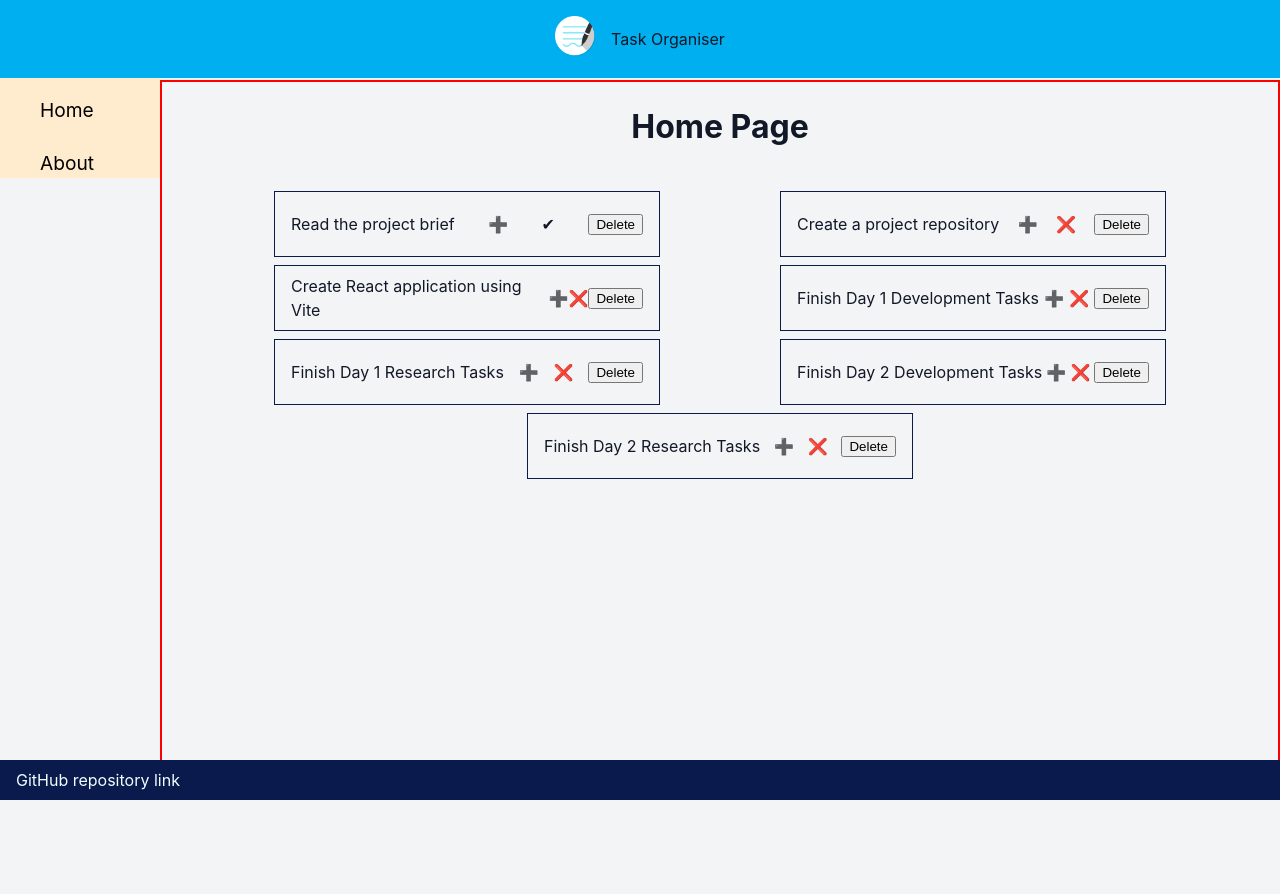
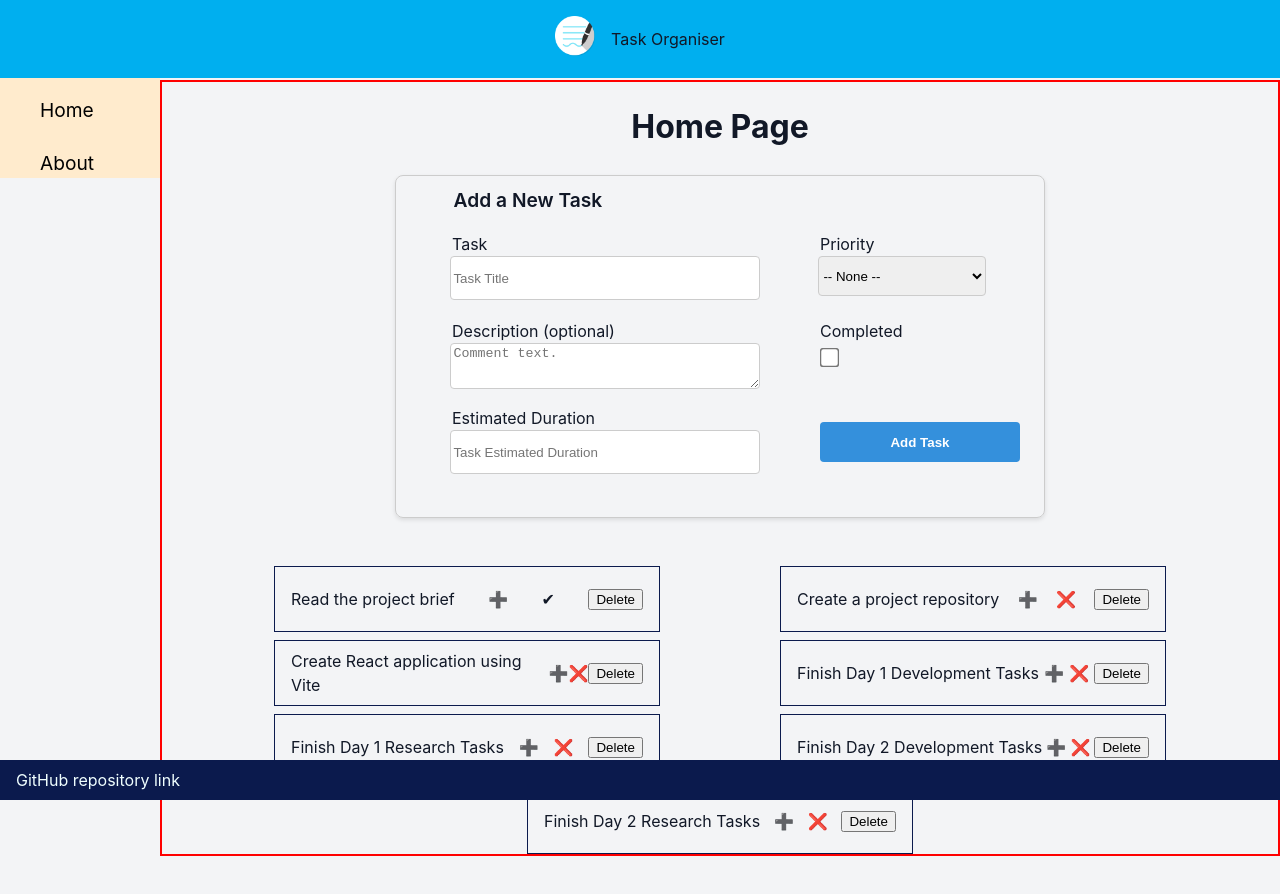
Before and after one commit to mbCeli/to-do-app, a React (Vite) app in the folder mini-project-react-app/: page / in a window 1280 px wide. Shown: the top 894 px of the page. Before the commit the page ends 800 px from the top, so only its background shows below. Built offline with nearby package versions, Linux system fonts and the light colour scheme.

Commit message:
starting form component to create new items

```diff
--- a/mini-project-react-app/src/App.css
+++ b/mini-project-react-app/src/App.css
@@ -53,12 +53,13 @@ aside a {
 }
 
 .pages-container {
-  height: 85vh;
+  height: auto; /* Height changed (before 100vh) because it didn´t fit content*/
   border: 2px solid red;
-  margin: 5em 0 0 10em;
+  margin: 5em 0 5em 10em;
   display: flex;
   flex-direction: column;
   align-items: center;
+  /* padding-bottom: 10em; */
 }
 
 /* .home-page {
@@ -137,3 +138,77 @@ aside a {
   text-decoration: none;
   color: azure;
 }
+
+/* Forms */
+form {
+  position: relative;
+  display: flex;
+  flex-wrap: nowrap; /* With wrap it displays items in a column (I think because of textarea width)*/
+  align-items: flex-start;
+  justify-content: center;
+  max-width: 600px;
+  margin: 1.5rem auto;
+
+  padding: 1.5rem; /* Add some padding to create the card effect */
+  border: 1px solid #ccc; /* Add a border to make it recognizable */
+  border-radius: 0.5rem; /* Rounded corners for the card */
+  box-shadow: 0px 2px 4px rgba(0, 0, 0, 0.1); /* Add a subtle shadow to the card */
+}
+
+form span {
+  position: absolute;
+  top: 0;
+  left: 3em;
+  padding-top: 10px;
+  width: 100%;
+  font-size: 1.2rem;
+  font-weight: 600;
+}
+
+input[type="text"],
+select,
+textarea
+/* input[type="number"] */ {
+  width: 100%;
+  height: 40px;
+  /* padding: 0.5rem; */
+  border: 1px solid #ccc;
+  border-radius: 0.25rem;
+  margin-bottom: 0.5rem;
+  margin-left: -0.1rem;
+}
+
+input[type="checkbox"] {
+  border: 1px solid #ccc;
+  border-radius: 0.25rem;
+  margin-top: 0.5rem;
+  margin-left: 0.2rem;
+  display: block;
+  transform: scale(1.5)
+}
+
+label {
+  display: block;
+  text-align: left;
+  margin: 2rem;
+  height: 55px;
+}
+
+button[type="submit"] {
+  width: 200px;
+  height: 40px;
+  padding: 0.2rem 1rem;
+  margin: 1rem 0 0 2rem;
+  background-color: #3490dc;
+  color: #fff;
+  font-weight: bold;
+  border: none;
+  border-radius: 0.25rem;
+  cursor: pointer;
+}
+
+button[type="submit"]:hover {
+  background-color: #2779bd;
+}
+
+/* End of Forms */
--- /dev/null
+++ b/mini-project-react-app/src/components/AddToDoForm.jsx
@@ -0,0 +1,75 @@
+import { useState } from "react";
+
+export default function AddToDoForm(/* { addStudent } */) {
+    const [fullName, setFullName] = useState("");
+    const [image, setImage] = useState("");
+    const [phone, setPhone] = useState("");
+    const [email, setEmail] = useState("");
+    const [program, setProgram] = useState("");
+    const [graduationYear, setGraduationYear] = useState(2023);
+    const [graduated, setGraduated] = useState(false);
+
+    const handleNameInput = e => setFullName(e.target.value);
+    const handleImageInput = e => setImage(e.target.value);
+    const handlePhoneInput = e => setPhone(e.target.value);
+    const handleProgramSelect = e => setProgram(e.target.value);
+
+    const handleGraduatedInput = e => setGraduated(e.target.checked);
+
+    const handleFormSubmit = (e) => {
+        e.preventDefault();
+        const newStudent = { fullName, email, phone, program, image, graduationYear, graduated };
+
+        /* {addStudent((newStudent))} */
+
+        setFullName("");
+        setImage("");
+        setPhone("");
+        setEmail("");
+        setProgram("");
+        setGraduationYear(2023);
+        setGraduated(false);
+    }
+
+    return (
+        <form onSubmit={handleFormSubmit}>
+            <span>Add a New Task</span>
+            <div>
+                <label>
+                    Task
+                    <input name="task" type="text" value={fullName} onChange={handleNameInput} placeholder="Task Title" />
+                </label>
+
+                <label>
+                    Description (optional)
+                    <textarea name="description" rows="5" cols="40" value={image} onChange={handleImageInput} placeholder="Comment text."></textarea>
+                </label>
+
+                <label>
+                    Estimated Duration
+                    <input name="duration" type="text" value={phone} onChange={handlePhoneInput} placeholder="Task Estimated Duration" />
+                </label>
+            </div>
+
+            <div>
+                <label>
+                    Priority
+                    <select name="priority" value={program} onChange={handleProgramSelect}>
+                        <option value="">-- None --</option>
+                        <option value="Low">Low</option>
+                        <option value="Medium">Medium</option>
+                        <option value="High">High</option>
+                    </select>
+                </label>
+
+                <label>
+                    Completed
+                    <input name="completed" type="checkbox" checked={graduated} onChange={handleGraduatedInput} />
+                </label>
+
+                <button type="submit">Add Task</button>
+            </div>
+
+        </form>
+    );
+}
--- a/mini-project-react-app/src/pages/HomePage.jsx
+++ b/mini-project-react-app/src/pages/HomePage.jsx
@@ -1,9 +1,11 @@
+import AddToDoForm from "../components/AddToDoForm";
 import ToDoList from "../components/ToDoList";
 
 export default function HomePage() {
   return (
     <div className="home-page">
       <h1>Home Page</h1>
+      <AddToDoForm />
       <br />
 
       <ToDoList />
```
Also changed, not shown: mini-project-react-app/src/index.css (line endings or trailing spaces).
